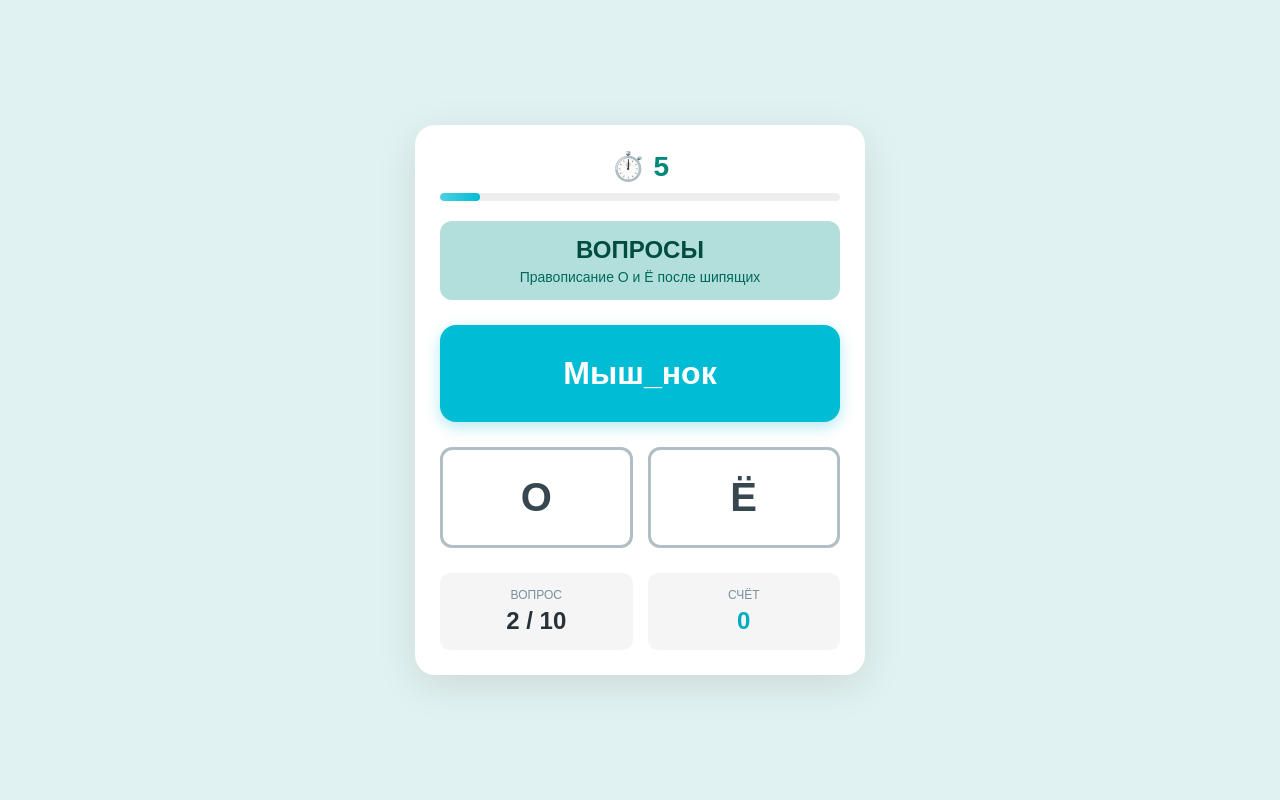
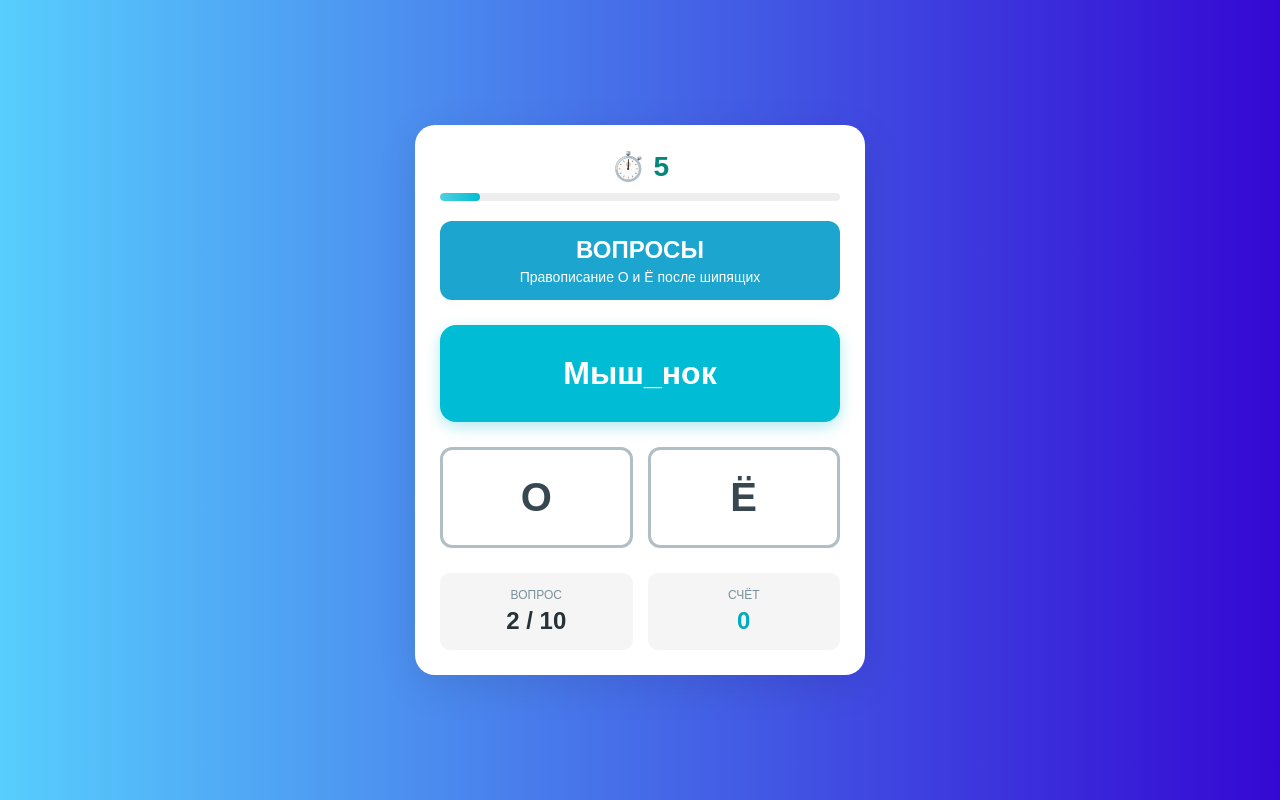
Before and after one commit to IslamIslamov/platon.portfolio.github.io, a Flask app: page / in a window 1280 px wide. Run offline with Flask 3, Linux system fonts and the light colour scheme.

Commit message:
update style

```diff
--- a/static/style.css
+++ b/static/style.css
@@ -1,39 +1,33 @@
 * { margin: 0; padding: 0; box-sizing: border-box; font-family: 'Arial', sans-serif; }
-
 body {
-    background: #e0f2f1;
+    background: linear-gradient(90deg, #57cefd, #3408d3);
     display: flex;
     justify-content: center;
     align-items: center;
     min-height: 100vh;
 }
-
 .container {
     background: white;
     width: 90%;
     max-width: 450px;
     border-radius: 20px;
     padding: 25px;
-    box-shadow: 0 10px 40px rgba(0,0,0,0.1);
+    box-shadow: 0 10px 40px rgba(0, 0, 0, 0.1);
     text-align: center;
 }
-
 .header { margin-bottom: 20px; }
-
 .timer {
     font-size: 28px;
     font-weight: bold;
-    color: #00897b;
+    color: #5397f0;
     margin-bottom: 10px;
 }
-
 .progress {
     height: 8px;
     background: #eee;
     border-radius: 4px;
     overflow: hidden;
 }
-
 .bar {
     height: 100%;
     width: 10%;
@@ -41,17 +35,14 @@ body {
     border-radius: 4px;
     transition: width 0.5s;
 }
-
 .title-card {
-    background: #b2dfdb;
+    background: #1ba5cf;
     padding: 15px;
     border-radius: 12px;
     margin-bottom: 25px;
 }
-
-.title-card h1 { color: #004d40; font-size: 24px; margin-bottom: 5px; }
-.title-card p { color: #00695c; font-size: 14px; }
-
+.title-card h1 { color: #ffffff; font-size: 24px; margin-bottom: 5px; }
+.title-card p { color: #ffffff; font-size: 14px; }
 .word-box {
     background: #00bcd4;
     color: white;
@@ -63,9 +54,7 @@ body {
     box-shadow: 0 5px 15px rgba(0,188,212,0.3);
     transition: transform 0.2s;
 }
-
 .buttons { display: grid; grid-template-columns: 1fr 1fr; gap: 15px; margin-bottom: 25px; }
-
 .btn {
     padding: 25px;
     font-size: 40px;
@@ -77,34 +66,27 @@ body {
     transition: all 0.2s;
     color: #37474f;
 }
-
 .btn:hover { border-color: #00bcd4; transform: translateY(-3px); }
 .btn:active { transform: translateY(0); }
-
 .btn.correct {
     background: #66bb6a !important;
     border-color: #43a047 !important;
     color: white !important;
     animation: pop 0.3s;
 }
-
 .btn.wrong {
     background: #ef5350 !important;
     border-color: #e53935 !important;
     color: white !important;
     animation: shake 0.3s;
 }
-
 @keyframes pop { 50% { transform: scale(1.1); } }
 @keyframes shake { 25% { transform: translateX(-5px); } 75% { transform: translateX(5px); } }
-
 .stats { display: grid; grid-template-columns: 1fr 1fr; gap: 15px; }
-
 .stat { background: #f5f5f5; padding: 15px; border-radius: 10px; }
 .label { display: block; font-size: 12px; color: #78909c; margin-bottom: 5px; text-transform: uppercase; }
 .value { font-size: 24px; font-weight: bold; color: #263238; }
 .score { color: #00acc1; }
-
 .end-msg {
     grid-column: 1 / -1;
     background: linear-gradient(135deg, #66bb6a, #43a047);
@@ -117,7 +99,6 @@ body {
     box-shadow: 0 5px 15px rgba(67, 160, 71, 0.3);
     animation: popIn 0.4s ease;
 }
-
 @keyframes popIn {
     0% { transform: scale(0.8); opacity: 0; }
     100% { transform: scale(1); opacity: 1; }
```
